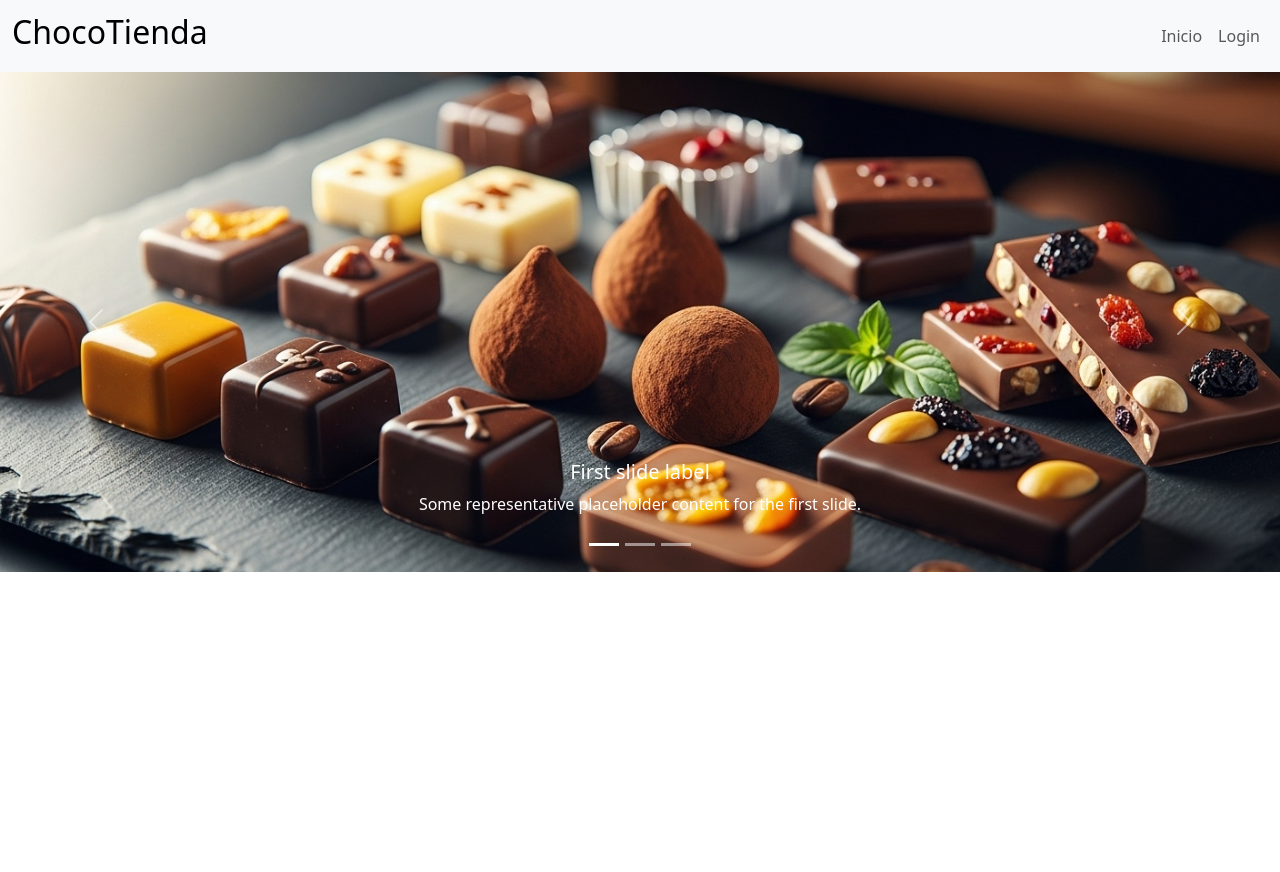
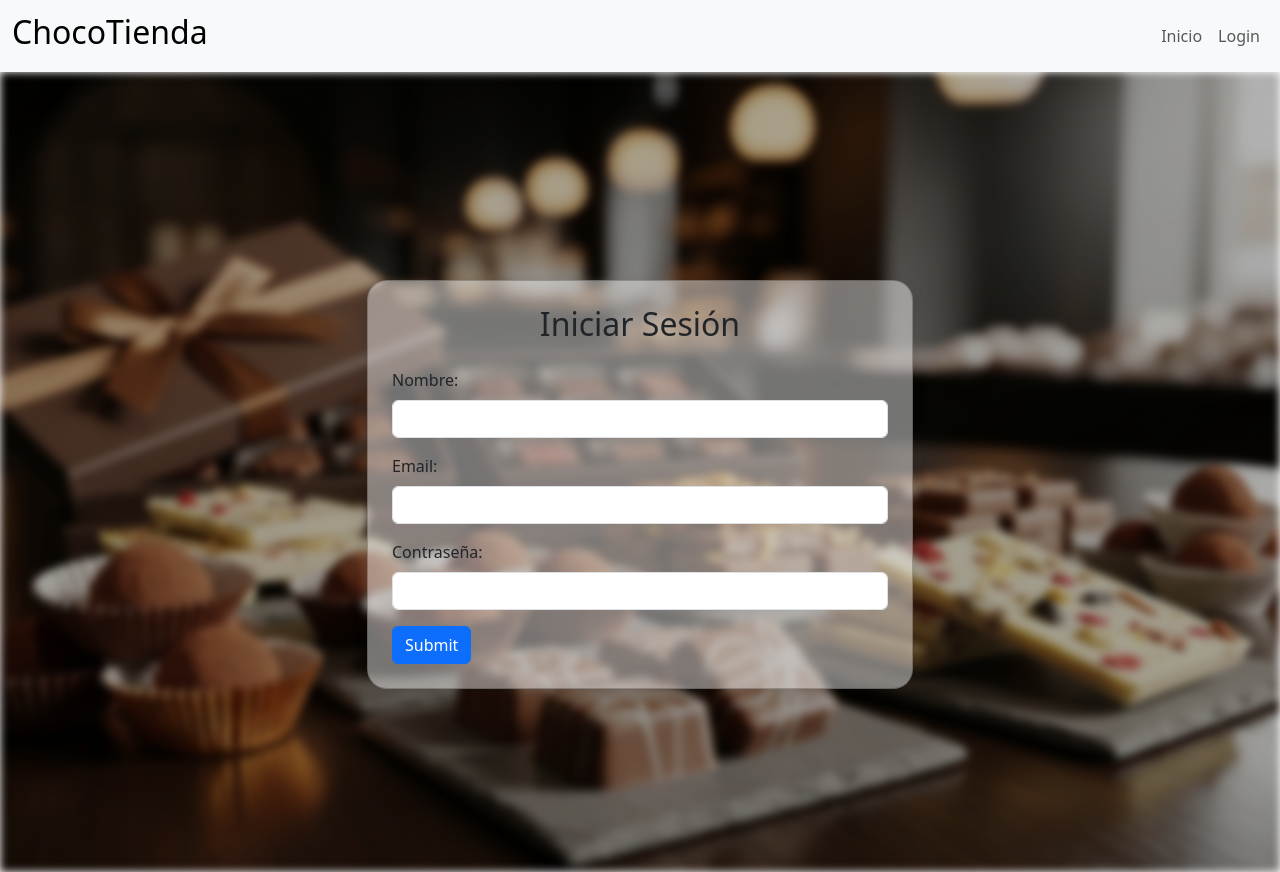
Before and after one commit to GRomanD3v/FinalModulo-6, a Vue app: page /Login in a window 1280 px wide. Before the commit the page ends 800 px from the top, so only its background shows below. Built offline with nearby package versions, Linux system fonts and the light colour scheme.

Commit message:
feat: login completo con Pinia y estado dinámico en Navbar

```diff
--- a/package.json
+++ b/package.json
@@ -9,6 +9,7 @@
     "preview": "vite preview"
   },
   "dependencies": {
+    "pinia": "^3.0.3",
     "vue": "^3.5.21",
     "vue-router": "^4.5.1"
   },
--- a/src/App.vue
+++ b/src/App.vue
@@ -7,6 +7,5 @@ import { RouterView } from 'vue-router'
 <template>
     <Navbar />
     <RouterView />
-    <Carrousel />
 
 </template>
--- a/src/components/Navbar.vue
+++ b/src/components/Navbar.vue
@@ -1,3 +1,17 @@
+<script setup>
+import { useRouter } from 'vue-router';
+import { useAuthStore } from '../store/AuthStore';
+
+const router = useRouter();
+const authStore = useAuthStore();
+
+const handleLogout = () =>  {
+    authStore.logout();
+    router.push('/Login');
+};
+
+</script>
+
 <template>
     <nav class="navbar navbar-expand-lg bg-body-tertiary">
     <div class="container-fluid">
@@ -14,7 +28,8 @@
                 <router-link to="/" class="nav-link">Inicio</router-link>
             </li>
             <li class="nav-item">
-                <router-link to="/Login" class="nav-link">Login</router-link>
+                <router-link v-if="!authStore.isLoggedIn" to="/Login" class="nav-link">Login</router-link>
+                <a v-else class="nav-link" href="#" @click.prevent="handleLogout">Hola, {{ authStore.user.name }} (Logout)</a>
             </li>
           </ul>
         </div>
--- a/src/main.js
+++ b/src/main.js
@@ -1,6 +1,10 @@
 import { createApp } from 'vue'
+import { createPinia } from 'pinia'
 import './style.css'
 import router from './router'
 import App from './App.vue'
 
-createApp(App).use(router).mount('#app')
+createApp(App)
+    .use(createPinia())
+    .use(router)
+    .mount('#app')
--- /dev/null
+++ b/src/services/Auth.js
@@ -0,0 +1,17 @@
+const validUser = {
+    email: "usuario1@mitienda.com",
+    password: "123456",
+    name: "Usuario"
+};
+
+export const login = (creds) => {
+    return new Promise((resolve, reject) => {
+        setTimeout(() => {
+            if (creds.email === validUser.email && creds.password === validUser.password) {
+                resolve({ name: creds.name, email: validUser.email });
+            } else {
+                reject(new Error("Credenciales inválidas. Por favor inténtelo de nuevo."));
+            }
+        }, 1000);
+    });
+};
--- /dev/null
+++ b/src/store/AuthStore.js
@@ -0,0 +1,18 @@
+import { defineStore } from "pinia";
+
+export const useAuthStore = defineStore('auth', {
+    state: () => ({
+        user: null, // o inicializa con el usuario guardado si existe
+    }),
+    actions: {
+        login(userData) {
+            this.user = userData;
+        },
+        logout(userData) {
+            this.user = null;
+        },
+    },
+    getters: {
+        isLoggedIn: (state) => !!state.user,
+    },
+});
--- a/src/views/Home.vue
+++ b/src/views/Home.vue
@@ -1,6 +1,8 @@
 <script setup>
+import Navbar from '../components/Navbar.vue';
 import Carrousel from '../components/Carrousel.vue';
-import Navbar from '../components/Navbar.vue';
+
 </script>
 <template>
+<Carrousel />
 </template>
--- a/src/views/Login.vue
+++ b/src/views/Login.vue
@@ -1 +1,116 @@
-<template></template>
+<script setup>
+import { ref } from "vue";
+import { login } from "../services/Auth.js";
+import { useRouter } from "vue-router";
+import { useAuthStore } from "../store/AuthStore.js";
+
+const name = ref("");
+const email = ref("");
+const password = ref("");
+
+const router = useRouter();
+const authStore = useAuthStore();
+
+const errorMessage = ref("");
+
+const handleLogin = async () => {
+  errorMessage.value = "";
+  try {
+    const user = await login({
+      name: name.value,
+      email: email.value,
+      password: password.value,
+    });
+    console.log("Login exitoso:", user);
+    authStore.login(user);
+    router.push('/');
+
+  } catch (error) {
+    errorMessage.value = error.message;
+    console.error("Error de login:", error);
+  }
+};
+</script>
+
+<template>
+  <div class="login-bg-container">
+    <img src="../assets/img/c-3.jpeg" alt="Fondo" class="bg-blur-img" />
+    <div class="container mt-5">
+      <div class="row justify-content-center">
+        <div class="col-md-6">
+          <div class="login-box p-4">
+            <h2 class="text-center mb-4">Iniciar Sesión</h2>
+            <form @submit.prevent="handleLogin">
+              <div v-if="errorMessage" class="alert alert-danger" role="alert">
+                {{ errorMessage }}
+              </div>
+              <div class="mb-3">
+                <label for="name" class="form-label">Nombre:</label>
+                <input
+                  type="text"
+                  class="form-control"
+                  id="name"
+                  v-model="name"
+                />
+              </div>
+
+              <div class="mb-3">
+                <label for="email" class="form-label">Email:</label>
+                <input
+                  type="email"
+                  class="form-control"
+                  id="email"
+                  v-model="email"
+                />
+              </div>
+
+              <div class="mb-3">
+                <label for="password" class="form-label">Contraseña:</label>
+                <input
+                  type="password"
+                  class="form-control"
+                  id="password"
+                  v-model="password"
+                />
+              </div>
+
+              <button type="submit" class="btn btn-primary">Submit</button>
+            </form>
+          </div>
+        </div>
+      </div>
+    </div>
+  </div>
+</template>
+
+<style scoped>
+.login-bg-container {
+  position: relative;
+  min-height: 100vh;
+  overflow: hidden;
+}
+.bg-blur-img {
+  position: absolute;
+  top: 0;
+  left: 0;
+  width: 100vw;
+  height: 100vh;
+  object-fit: cover;
+  background-color: black;
+  filter: blur(4px) brightness(0.7);
+  z-index: 0;
+}
+.container,
+.login-box {
+  position: relative;
+  z-index: 1;
+}
+.login-box {
+  margin-top: 10em;
+  background: rgba(255, 255, 255, 0.447);
+  border-radius: 20px;
+  border: 1px solid rgba(43, 43, 43, 0.3);
+  box-shadow: 0 4px 16px rgba(0,0,0,0.08);
+  backdrop-filter: blur(1px);
+}
+</style>
```
Also changed, not shown: 1 other file (tests, documents, lock files or other folders).
